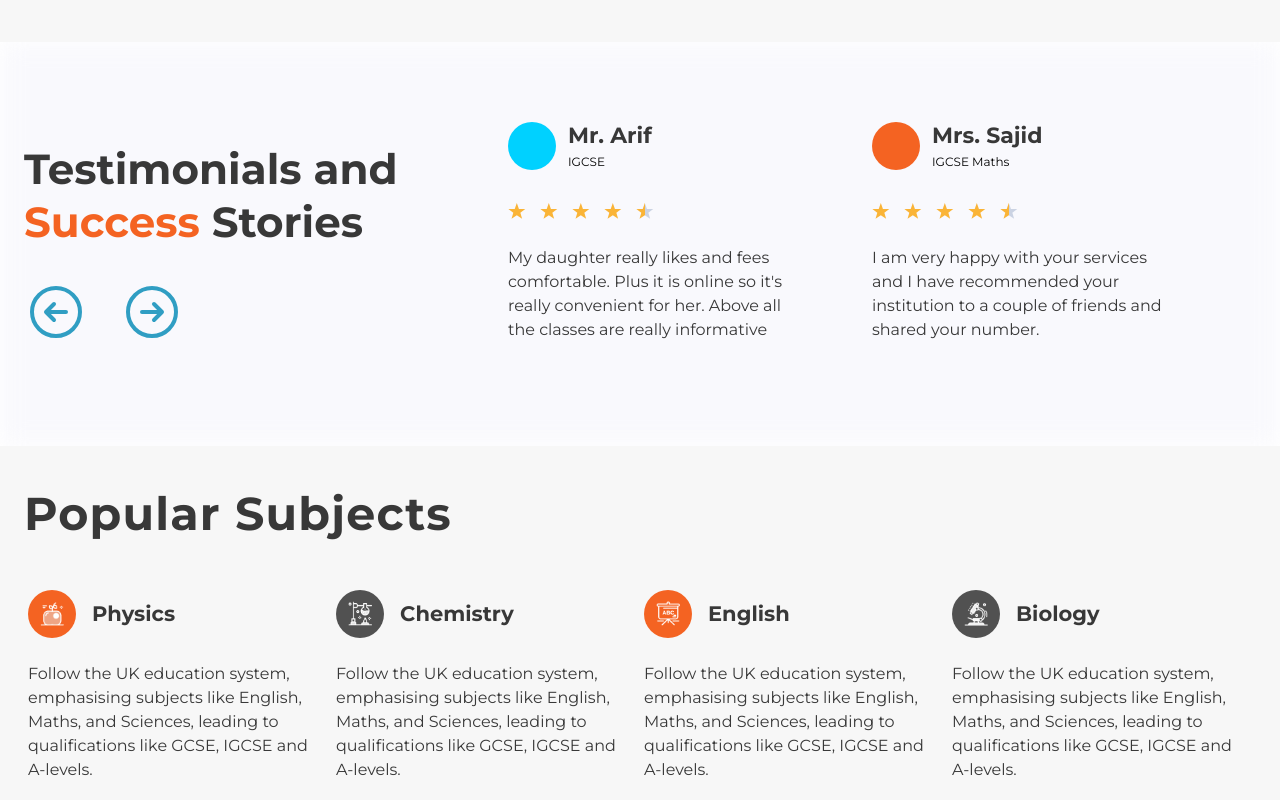
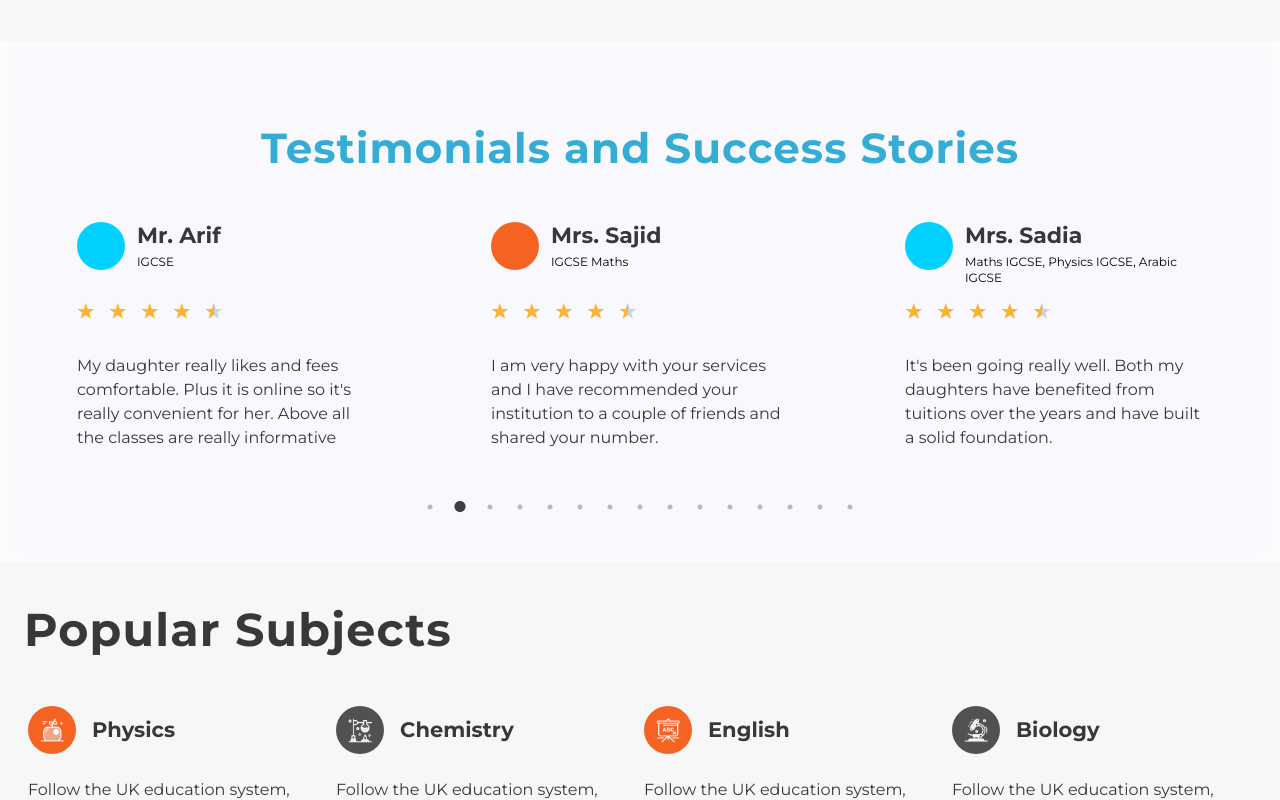
Before and after one commit to threedev3/tuition-highway-final, a React (Vite) app: page /american-curriculum in a window 1280 px wide. Shown: the part 1380-2180 px from the top of the page. Built offline with nearby package versions, Linux system fonts and the light colour scheme.

Commit message:
Testimonials Design updated. Curriculum section design also updated

```diff
--- a/src/components/CurriculumSection/CurriculumSection.jsx
+++ b/src/components/CurriculumSection/CurriculumSection.jsx
@@ -9,7 +9,7 @@ const CurriculumSection = ({ demoRef }) => {
     dots: false,
     infinite: true,
     arrows: false,
-    slidesToShow: 4,
+    slidesToShow: 5,
     slidesToScroll: 1,
     swipeToSlide: true,
     autoplay: true,
@@ -20,17 +20,23 @@ const CurriculumSection = ({ demoRef }) => {
       {
         breakpoint: 1281,
         settings: {
-          slidesToShow: 3,
+          slidesToShow: 4,
         },
       },
       {
         breakpoint: 1032,
         settings: {
+          slidesToShow: 3,
+        },
+      },
+      {
+        breakpoint: 920,
+        settings: {
           slidesToShow: 2,
         },
       },
       {
-        breakpoint: 640,
+        breakpoint: 767,
         settings: {
           slidesToShow: 1,
         },
@@ -56,7 +62,7 @@ const CurriculumSection = ({ demoRef }) => {
   return (
     <div className="relative  max-w-full overflow-hidden sm:h-56 h-48">
       <div className="flex sm:h-64 h-48">
-        <div className="  before:content-[''] before:absolute before:top-0 before:bottom-0 before:left-0 min-[898px]:before:w-[47%] sm:before:w-[54%] min-[524px]:before:w-[58%] before:w-[62%] before:bg-orangeHeading before:-skew-x-[33deg] before:origin-top before:-z-10 sm:h-56 h-48">
+        <div className="  before:content-[''] before:absolute before:top-0 before:bottom-0 before:left-0 xl:before:w-[32%] lg:before:w-[40%] md:before:w-[50%] min-[524px]:before:w-[58%] before:w-[62%] before:bg-orangeHeading before:-skew-x-[33deg] before:origin-top before:-z-10 sm:h-56 h-48">
           <div className=" flex flex-col justify-center items-start gap-2 min-[493px]:py-12 min-[393px]:py-6 py-6 md:pl-16 sm:pl-10 min-[393px]:pl-6 pl-3 z-10 sm:h-56 h-48">
             <h3 className="text-white xl:text-[42px] xl:leading-tight lg:text-4xl lg:leading-tight md:text-[40px] md:leading-10 min-[540px]:text-3xl min-[346px]:text-2xl text-[22px] leading-none">
               Start Now!
@@ -71,14 +77,14 @@ const CurriculumSection = ({ demoRef }) => {
         </div>
 
         <div className="absolute w-full bg-gradient-to-r from-startgrad to-endGrad flex items-center sm:h-56 h-48 -z-20"></div>
-        <div className="w-full sm:max-w-[56%] min-[393px]:max-w-[50%] max-w-[53%] ml-auto flex flex-col items-start justify-start sm:gap-10 gap-6 sm:h-56 h-48 relative py-6">
+        <div className="w-full xl:max-w-[70%] lg:max-w-[66%] min-[900px]:max-w-[56%] min-[860px]:max-w-[63%] md:max-w-[58%] min-[393px]:max-w-[50%] max-w-[53%] ml-auto flex flex-col items-start justify-start sm:gap-10 gap-6 sm:h-56 h-48 relative py-6">
           <h2 className="xl:text-[28px] xl:leading-tight min-[1047px]:text-2xl md:text-2xl sm:text-xl text-lg leading-none text-white lg:mx-auto sm:ml-20 min-[420px]:ml-10 ml-4 text-center">
             Popular Curriculums
           </h2>
-          <div className="slider-container w-full cursor-pointer">
+          <div className="slider-container w-full cursor-pointer mx-auto">
             <Slider {...settings}>
               {curricula.map((item, index) => (
-                <div key={index} className="min-[493px]:px-2 lg:px-4">
+                <div key={index} className="min-[493px]:px-2 lg:px-4 mx-auto">
                   {" "}
                   <div className="min-[493px]:p-4 rounded-md">
                     <div className="text-white min-[1510px]:text-2xl sm:text-[22px] text-[17px] text-center font-semibold min-w-[200px]">
--- a/src/components/Testimonials/Testimonials.jsx
+++ b/src/components/Testimonials/Testimonials.jsx
@@ -11,9 +11,9 @@ const Testimonials = () => {
   const sliderRef = useRef(null);
 
   var settings = {
-    dots: false,
+    dots: true,
     infinite: true,
-    slidesToShow: 2,
+    slidesToShow: 3,
     slidesToScroll: 1,
     swipeToSlide: true,
     arrows: false,
@@ -23,12 +23,27 @@ const Testimonials = () => {
     cssEase: "ease",
     responsive: [
       {
-        breakpoint: 1024,
+        breakpoint: 1200,
+        settings: {
+          slidesToShow: 3,
+          slidesToScroll: 1,
+          infinite: true,
+        },
+      },
+      {
+        breakpoint: 920,
+        settings: {
+          slidesToShow: 2,
+          slidesToScroll: 1,
+          infinite: true,
+        },
+      },
+      {
+        breakpoint: 560,
         settings: {
           slidesToShow: 1,
           slidesToScroll: 1,
           infinite: true,
-          dots: false,
         },
       },
     ],
@@ -46,12 +61,12 @@ const Testimonials = () => {
     <div className="relative md:py-20 py-10 px-6 max-w-full overflow-x-hidden">
       <div className="absolute inset-0 bg-heroBg transition-all duration-500 ease-in-out blur-md "></div>
 
-      <div className="relative z-10 max-w-[1400px] mx-auto md:flex md:flex-row md:items-center md:justify-between md:gap-10 flex flex-col gap-6 items-center justify-center ">
+      {/* <div className="relative z-10 max-w-[1400px] mx-auto md:flex md:flex-row md:items-center md:justify-between md:gap-10 flex flex-col gap-6 items-center justify-center ">
         <div className="flex flex-col gap-8 max-w-[500px]">
           <div>
             <h3 className="xl:text-[42px] xl:leading-tight lg:text-4xl lg:leading-tight md:text-[40px] md:leading-10 min-[540px]:text-3xl min-[346px]:text-2xl text-[22px] leading-none text-headingColor">
               Testimonials and{" "}
-              <span className="font-MontserratBold text-orangeHeading">
+              <span className="font-MontserratBold text-blueHeading">
                 Success
               </span>{" "}
               Stories
@@ -75,6 +90,25 @@ const Testimonials = () => {
             </Slider>
           </div>
         </div>
+      </div> */}
+
+      <div className="relative z-10 max-w-[1400px] mx-auto flex flex-col sm:gap-12 gap-8 items-center justify-center ">
+        <div className="flex flex-col gap-8 ">
+          <div>
+            <h3 className="xl:text-[42px] xl:leading-tight lg:text-4xl lg:leading-tight md:text-[40px] md:leading-10 min-[540px]:text-3xl min-[346px]:text-2xl text-[22px] font-bold tracking-wide text-center text-blueHeading">
+              Testimonials and Success Stories
+            </h3>
+          </div>
+        </div>
+        <div className="min-[1200px]:max-w-7xl lg:max-w-[980px] md:max-w-[700px] max-w-[560px] px-5">
+          <div className="slider-container w-auto cursor-pointer sm:mx-0 mx-auto">
+            <Slider ref={sliderRef} {...settings}>
+              {testimonials.map((item, index) => (
+                <TestimonialsCard item={item} key={index} />
+              ))}
+            </Slider>
+          </div>
+        </div>
       </div>
     </div>
   );
--- a/src/components/TestimonialsCard/TestimonialsCard.jsx
+++ b/src/components/TestimonialsCard/TestimonialsCard.jsx
@@ -4,7 +4,7 @@ import StarRating from "react-star-ratings";
 const TestimonialsCard = ({ item }) => {
   return (
     <div className="">
-      <div className="flex flex-col gap-6 w-[300px] md:p-0 p-6">
+      <div className="flex flex-col gap-8 w-[300px] md:p-0 p-6  mx-auto">
         <div className="flex flex-col gap-3">
           <div className="flex gap-3 min-h-16">
             <div
@@ -29,8 +29,7 @@ const TestimonialsCard = ({ item }) => {
             />
           </div>
         </div>
-
-        <div className="text-headingColor text-base  font-medium">
+        <div className="text-headingColor text-base min-h-32 font-medium">
           {item.review}
         </div>
       </div>
```
